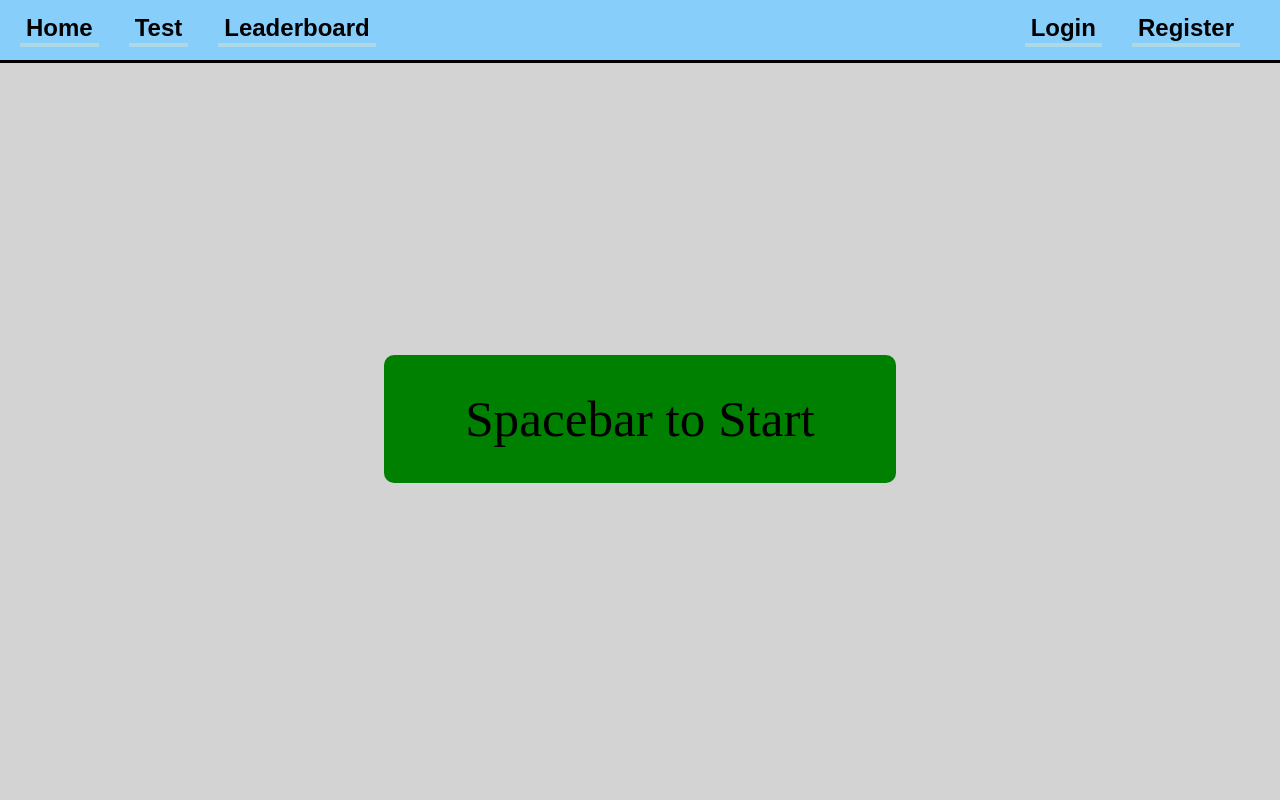
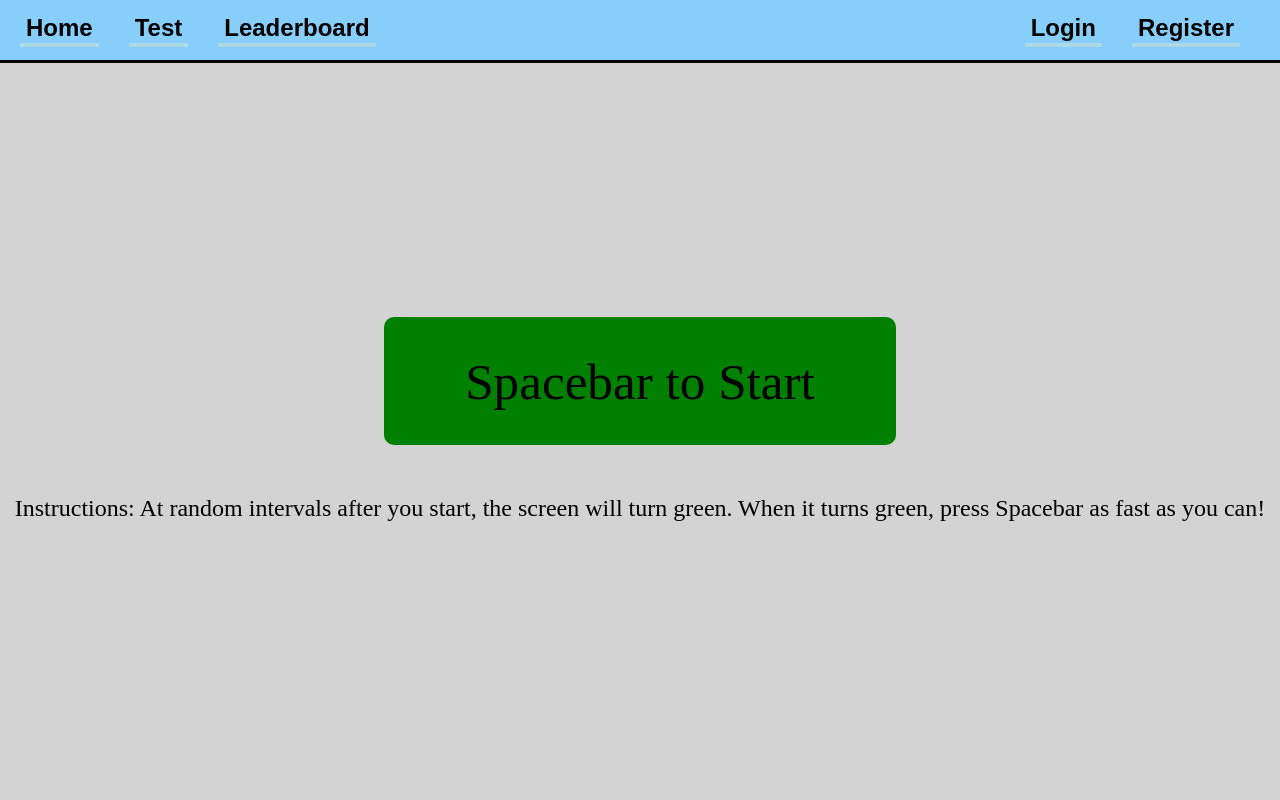
Before and after one commit to BrianZhang1/Reaction-Timer, a Flask app: page /test in a window 1280 px wide. Run offline with Flask 2, Linux system fonts and the light colour scheme.

Commit message:
added instructions on test page

```diff
--- a/static/test.js
+++ b/static/test.js
@@ -40,8 +40,8 @@ class ReactionTimer {
 }
 
 function startTest() {
-    startButton = document.querySelector(".startButton");
-    startButton.style.display = "none";
+    homeText = document.querySelector(".homeText");
+    homeText.style.display = "none";
     let timer = new ReactionTimer(endTest);
     timer.startDelayTimer();
 }
--- a/templates/test.html
+++ b/templates/test.html
@@ -38,6 +38,10 @@
             <div class="content" id="content">
                 <div class="homeText">
                     <div class="startButton">Spacebar to Start</div>
+                    <p style="font-size: 1.5rem;">
+                        Instructions: At random intervals after you start, the screen will
+                        turn green. When it turns green, press Spacebar as fast as you can!
+                    </p>
                 </div>
                 <div class="results" id="results">
                     <h1 class="resultsText" id="resultsText"></h1>
```
